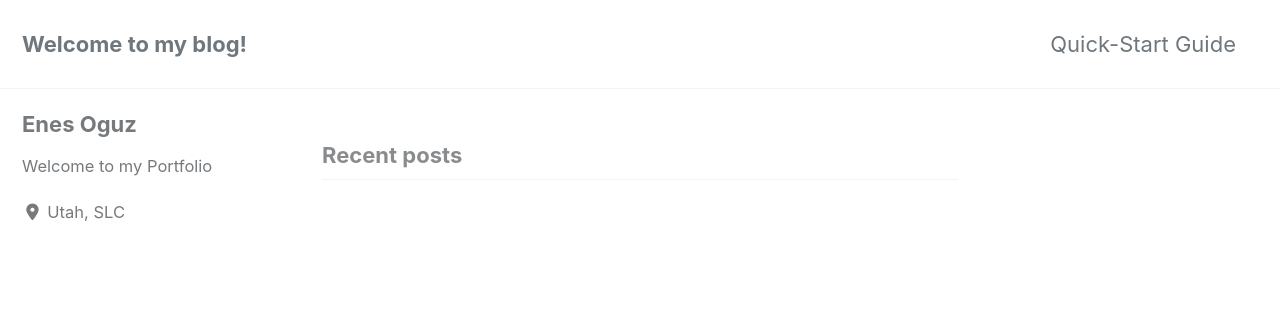
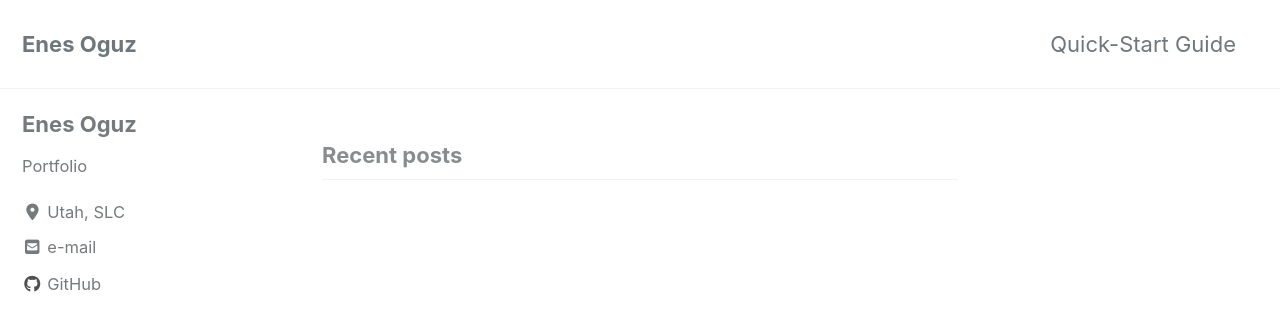
Before and after one commit to eneso/eneso.github.io, a Jekyll site: the page built from index.html, in a window 1280 px wide and 900 px high. Shown: the top 331 px of the window. Built offline with Jekyll 4.4.1, drawn with Linux system fonts in a browser that asks for light colours; cached includes are drawn as plain includes; nearby versions of some CDN libraries; the list of posts is cut into pages by our own code.

Commit message:
change config file

```diff
--- a/_config.yml
+++ b/_config.yml
@@ -16,11 +16,11 @@ minimal_mistakes_skin    : "default" # "air", "aqua", "contrast", "dark", "dirt"
 
 # Site Settings
 locale                   : "en-US"
-title                    : "Welcome to my blog!"
+title                    : "Enes Oguz"
 title_separator          : "-"
 subtitle                 : # site tagline that appears below site title in masthead
 name                     : "Enes Oguz"
-description              : "Welcome to my portfolio"
+description              : "Blog"
 url                      : # the base hostname & protocol for your site e.g. "https://mmistakes.github.io"
 baseurl                  : # the subpath of your site, e.g. "/blog"
 repository               : # GitHub username/repo-name e.g. "mmistakes/minimal-mistakes"
@@ -109,13 +109,13 @@ analytics:
 author:
   name             : "Enes Oguz"
   avatar           : # path of avatar image, e.g. "/assets/images/bio-photo.jpg"
-  bio              : "Welcome to my Portfolio"
+  bio              : "Portfolio"
   location         : "Utah, SLC"
   email            :
   links:
-    - label: "e.furkanoguz@gmail.com"
+    - label: "e-mail"
       icon: "fas fa-fw fa-envelope-square"
-      # url: mailto:your.name@email.com
+      url: mailto:e.furkanoguz@gmail.com
     - label: "Website"
       icon: "fas fa-fw fa-link"
       # url: "https://your-website.com"
@@ -127,7 +127,7 @@ author:
       # url: "https://facebook.com/"
     - label: "GitHub"
       icon: "fab fa-fw fa-github"
-      # url: "https://github.com/"
+      url: "https://github.com/eneso"
     - label: "Instagram"
       icon: "fab fa-fw fa-instagram"
       # url: "https://instagram.com/"
@@ -293,3 +293,11 @@ defaults:
       comments: # true
       share: true
       related: true
+
+      # _pages
+      scope:
+        path: ""
+        type: pages
+      values:
+        layout: single
+        author_profile: true
```
Also changed, not shown: README.md.
